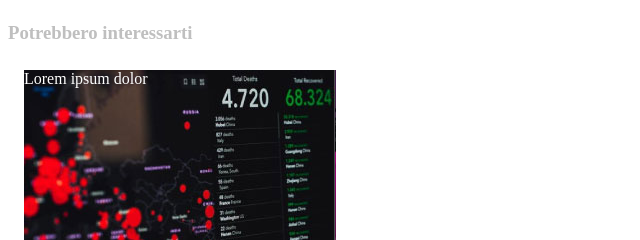
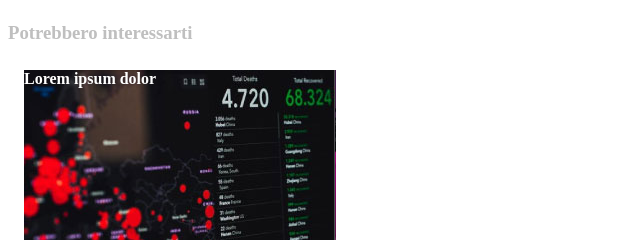
Before and after one commit to matteo-didone/html-css-booleaner, a plain HTML site: page index.html in a window 1280 px wide. Shown: the part 1203-1443 px from the top of the page, 0-640 px from the left. Drawn offline with Linux system fonts and the light colour scheme.

Commit message:
Attemopt at restoring a picture

```diff
--- a/index.html
+++ b/index.html
@@ -127,9 +127,10 @@
             <h3 class="font-color-grey">Potrebbero interessarti</h3>
             <div class="container">
                 <img src="monitor.jpg" alt="monitor" class="block top-left">
+                <div class="top-left"><strong>Lorem ipsum dolor</strong></div>
                 <br>
                 <img src="graph.jpg" alt="grafico" class="block top-left">
-                <div class="top-left">Lorem ipsum dolor</div>
+                <div class="top-left"><strong>Lorem ipsum dolor</strong></div>
             </div>
         </footer>
 
```
